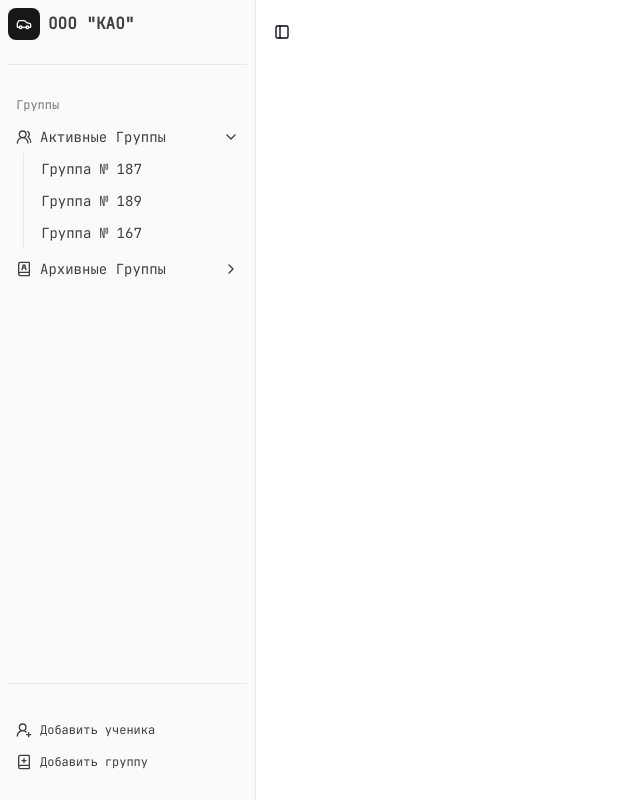
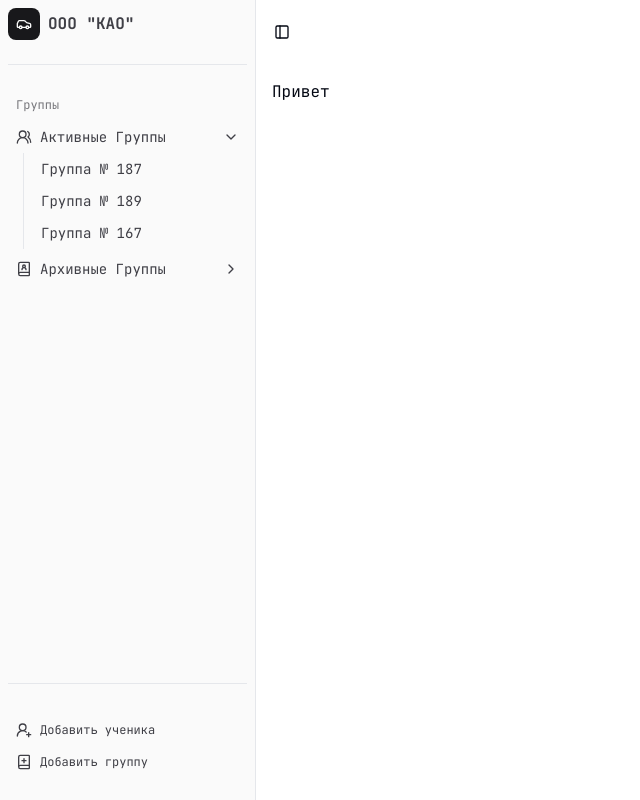
Before and after one commit to maximiloi/autoSchool-app, a Next.js app in the folder frontend/: page / in a window 1280 px wide. Shown: the whole page, without its empty margins (0-640 px from the left). Built offline with nearby package versions, Linux system fonts and the light colour scheme.

Commit message:
feat: Optimizing Fonts

```diff
--- a/frontend/app/globals.css
+++ b/frontend/app/globals.css
@@ -2,16 +2,8 @@
 @tailwind components;
 @tailwind utilities;
 
-@font-face {
-  font-family: 'JetBrains Mono';
-  font-style: normal;
-  font-weight: 400;
-  font-display: swap;
-  src: url('/fonts/JetBrainsMono-Regular.woff2') format('woff2');
-}
-
 body {
-  font-family: 'JetBrains Mono', Arial, Helvetica, sans-serif;
+  font-family: Arial, Helvetica, sans-serif;
 }
 
 @layer base {
--- a/frontend/app/layout.js
+++ b/frontend/app/layout.js
@@ -4,9 +4,9 @@ import {
   SidebarTrigger,
 } from '@/components/ui/sidebar';
 import { Separator } from '@radix-ui/react-separator';
-
 import { AppSidebar } from '@/components/app-sidebar';
 
+import { jetBrainsMono } from './ui/fonts';
 import './globals.css';
 
 export const metadata = {
@@ -17,7 +17,7 @@ export const metadata = {
 export default function RootLayout({ children }) {
   return (
     <html lang='ru'>
-      <body>
+      <body className={`${jetBrainsMono.className} antialiased`}>
         <SidebarProvider>
           <AppSidebar />
           <main>
@@ -28,8 +28,8 @@ export default function RootLayout({ children }) {
                   <Separator orientation='vertical' className='mr-2 h-4' />
                 </div>
               </header>
+              <section className='py-4 px-4'>{children}</section>
             </SidebarInset>
-            {children}
           </main>
         </SidebarProvider>
       </body>
--- a/frontend/app/page.js
+++ b/frontend/app/page.js
@@ -1,3 +1,3 @@
 export default function Home() {
-  return <div></div>;
+  return <div>Привет</div>;
 }
--- /dev/null
+++ b/frontend/app/ui/fonts.js
@@ -0,0 +1,6 @@
+import { JetBrains_Mono } from 'next/font/google';
+
+export const jetBrainsMono = JetBrains_Mono({
+  weight: ['400', '700'],
+  subsets: ['Cyrillic'],
+});
```
